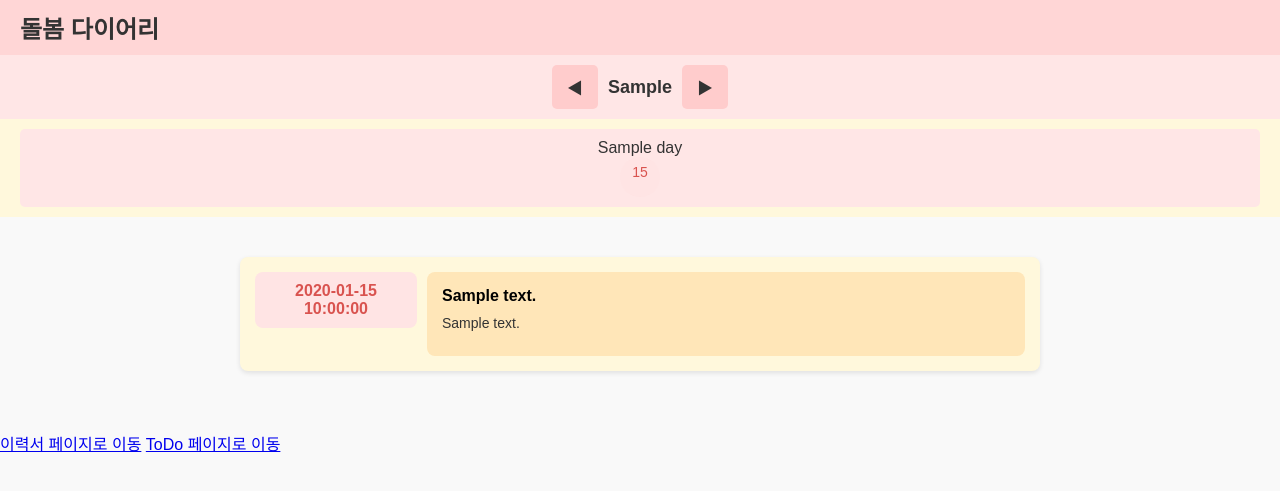
After one commit to yaryudi/ISC_repository, a Python web app: template jwANDsim/flask/templates/diary_jw.html in a window 1280 px wide. The commit adds this page. Shown: the top 491 px of the page. Run offline with Jinja, Linux system fonts and the light colour scheme; the template is opened without the code that fills it: most values are stand-ins (such as "Sample title", 1, 10 or a date in 2020).

Commit message:
돌봄 다이어리 (diary_jw) 추가
돌봄 다이어리 (diary_jw) 추가

```diff
--- /dev/null
+++ b/jwANDsim/flask/static/css/diary_jw.css
@@ -0,0 +1,196 @@
+@media (max-width: 768px) {
+    .care-container {
+        padding: 10px;
+    }
+    .care-item {
+        flex-direction: column;
+    }
+    .care-time, .care-details {
+        text-align: center;
+    }
+}
+
+body {
+  font-family: Arial, sans-serif;
+  margin: 0;
+  padding: 0;
+  background-color: #f9f9f9;
+}
+
+header {
+  display: flex;
+  justify-content: space-between;
+  align-items: center;
+  padding: 10px 20px;
+  background-color: #ffd6d6;
+}
+
+h1 { /*header h1?*/
+  font-size: 24px;
+  margin: 0;
+  color: #333
+}
+
+/* 기존 버튼 스타일 */
+.navigate-btn {
+  background-color: #007bff;
+  color: white;
+  text-align: center;
+  text-decoration: none;
+}
+.navigate-btn:hover {
+  background-color: #0056b3;
+}
+
+/* 주차 이동 및 현재 주 */
+.navigation {
+  display: flex;
+  justify-content: center;
+  align-items: center;
+  padding: 10px;
+  background-color: #ffe6e6;
+}
+
+.nav-btn {
+  background-color: #ffcccc;
+  border: none;
+  padding: 10px 15px;
+  font-size: 16px;
+  cursor: pointer;
+  margin: 0 10px;
+  border-radius: 5px;
+  text-decoration: none;
+  color: #333;
+}
+
+.nav-btn:hover {
+  background-color: #ff9999;
+}
+
+.current-week {
+  font-size: 18px;
+  font-weight: bold;
+  color: #333;
+}
+
+/* 요일 스타일 */
+.week-days {
+  display: flex;
+  justify-content: space-between;
+  background-color: #fff8dc;
+  padding: 10px 20px;
+}
+
+.day-item {
+  text-align: center;
+  flex: 1;
+}
+
+.day-name {
+  font-size: 16px;
+  font-weight: bold;
+  color: #333;
+}
+
+.day-number {
+  margin-top: 5px;
+  font-size: 14px;
+  color: #d9534f;
+  background-color: #ffe4e4;
+  padding: 5px;
+  border-radius: 50%;
+  display: inline-block;
+  width: 30px;
+  height: 30px;
+  line-height: 20px;
+}
+
+/* 전체 컨테이너 스타일 */
+.care-container {
+  max-width: 800px;
+  margin: 20px auto;
+  padding: 20px;
+}
+.care-item {
+  margin-bottom: 20px;
+  display: flex;
+  align-items: flex-start;
+  gap: 10px;
+  background-color: #fff8dc;
+  padding: 15px;
+  border-radius: 8px;
+  box-shadow: 0px 2px 5px rgba(0, 0, 0, 0.1);
+}
+.care-time {
+  font-weight: bold;
+  color: #d9534f;
+  text-align: center;
+  background-color: #ffe4e4;
+  padding: 10px;
+  border-radius: 8px;
+  flex: 1;
+}
+.care-details {
+  flex: 4;
+  background-color: #ffe6b8;
+  padding: 15px;
+  border-radius: 8px;
+}
+.care-title {
+  font-weight: bold;
+  font-size: 16px;
+  margin-bottom: 10px;
+}
+.care-photo img {
+  max-width: 100%;
+  height: auto;
+  border-radius: 8px;
+  margin-bottom: 10px;
+}
+.care-comment {
+  font-size: 14px;
+  color: #333;
+  margin-bottom: 10px;
+}
+
+.week-days {
+  display: flex;
+  justify-content: space-between;
+  background-color: #fff8dc;
+  padding: 10px 20px;
+  margin-bottom: 20px;
+}
+
+.day-btn {
+  text-align: center;
+  flex: 1;
+  text-decoration: none;
+  color: #333;
+  background-color: #ffe6e6;
+  padding: 10px;
+  border-radius: 5px;
+}
+
+.day-btn:hover {
+  background-color: #ffcccc;
+}
+
+.day-btn.active {
+  font-weight: bold;
+  color: white;
+  background-color: #ff9999;
+}
+
+.day-number {
+  display: block;
+  margin-top: 5px;
+  font-size: 14px;
+  color: #d9534f;
+  background-color: #ffe4e4;
+  padding: 5px;
+  border-radius: 50%;
+  width: 30px;
+  height: 30px;
+  line-height: 20px;
+  margin: 0 auto;
+}
--- /dev/null
+++ b/jwANDsim/flask/templates/diary_jw.html
@@ -0,0 +1,62 @@
+<!DOCTYPE html>
+<html lang="ko">
+  <head>
+    <meta charset="UTF-8" />
+    <meta name="viewport" content="width=device-width, initial-scale=1.0" />
+    <title>ISC: 돌봄 다이어리</title>
+    <link rel="shortcut icon" href="#" />
+    <link href="{{ url_for('static', filename='css/diary_jw.css') }}" rel="stylesheet" />
+  </head>
+
+  <body>
+    <header>
+      <h1>돌봄 다이어리</h1>
+    </header>
+
+    <div class="navigation">
+      <!-- 주차 이동 버튼 -->
+      <a href="{{ url_for('care_record_page', week=-1) }}" class="nav-btn">◀</a>
+      <span class="current-week">{{ current_week }}</span>
+      <a href="{{ url_for('care_record_page', week=1) }}" class="nav-btn">▶</a>
+    </div>
+
+    <!-- 요일 선택 버튼 -->
+    <div class="week-days">
+      {% for day, date in week_dates %}
+      <a href="{{ url_for('care_record_page', date=date) }}"
+         class="day-btn {% if current_date == date %}active{% endif %}">
+        {{ day }} <br>
+        <span class="day-number">{{ date[-2:] }}</span>
+      </a>
+      {% endfor %}
+    </div>
+
+    <!-- 데이터 표시 -->
+    <div class="care-container">
+      {% if cares %}
+        {% for care in cares %}
+        <div class="care-item">
+          <div class="care-time">{{ care.time }}</div>
+          <div class="care-details">
+            <div class="care-title">{{ care.content }}</div>
+            {% if care.photo %}
+            <div class="care-photo">
+              <img src="{{ url_for('static', filename=care.photo) }}" alt="첨부된 사진">
+            </div>
+            {% endif %}
+            {% if care.comment %}
+            <div class="care-comment">{{ care.comment }}</div>
+            {% endif %}
+          </div>
+        </div>
+        {% endfor %}
+      {% else %}
+        <p class="no-data">선택된 날짜에 데이터가 없습니다.</p>
+      {% endif %}
+    </div>
+    <div class="resume-link">
+      <a href="/resume">이력서 페이지로 이동</a>
+      <a href="/todo">ToDo 페이지로 이동</a>
+    </div>
+  </body>
+</html>
--- a/jwANDsim/flask/templates/resume.html
+++ b/jwANDsim/flask/templates/resume.html
@@ -86,7 +86,8 @@
     <div class="todo-link">
       <a href="/todo">ToDo 페이지로 이동</a>
       <a href="/todo_carecody" style="margin-left: 20px;">내 ToDo 페이지로 이동</a>
-      <a href="/care_record" style="margin-left: 20px;">케어 기록 페이지로 이동</a>
+      <a href="/diary" style="margin-left: 20px;">돌봄 다이어리 페이지로 이동</a>
+      <a href="/test" style="margin-left: 20px;">테스트 페이지로 이동</a>
     </div>
   </body>
 </html>
--- a/jwANDsim/flask/templates/todo_carecody.html
+++ b/jwANDsim/flask/templates/todo_carecody.html
@@ -72,5 +72,9 @@
       </div>
       {% endfor %}
     </div>
+    <div class="resume-link">
+      <a href="/resume">이력서 페이지로 이동</a>
+      <a href="/diary">돌봄 다이어리 페이지로 이동</a>
+    </div>
   </body>
 </html>
--- a/jwANDsim/flask/templates/todo_maker.html
+++ b/jwANDsim/flask/templates/todo_maker.html
@@ -57,5 +57,9 @@
         <button type="submit">작성</button>
       </form>
     </div>
+    <div class="resume-link">
+      <a href="/resume">이력서 페이지로 이동</a>
+      <a href="/diary">돌봄 다이어리 페이지로 이동</a>
+    </div>
   </body>
 </html>
```
Also changed, not shown: jwANDsim/flask/jw_test.py (+79 -3 lines), jwANDsim/flask/static/css/care_record_new.css (deleted, +0 -104 lines), jwANDsim/flask/templates/care_record_new.html (deleted, +0 -54 lines).
